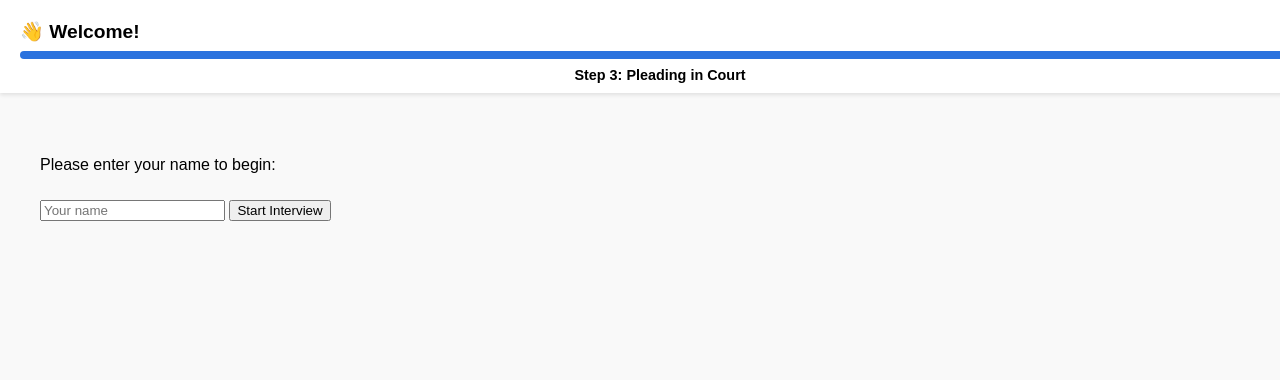
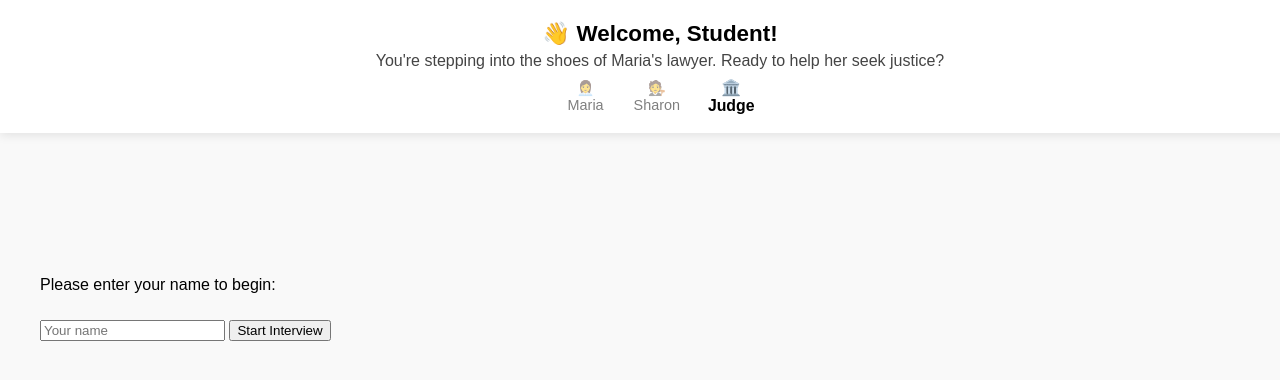
Before and after one commit to g-koe/maria-asylum-simulation, a Flask app: page / in a window 1280 px wide. Shown: the top 380 px of the page. Run offline with Flask 2, Linux system fonts and the light colour scheme; some libraries are stand-ins or nearby versions.

Commit message:
Integrated sticky progress bar and personalized greeting

```diff
--- a/templates/index.html
+++ b/templates/index.html
@@ -6,43 +6,51 @@
   <style>
     body {
       font-family: Arial, sans-serif;
-            background-color: #f9f9f9;
+      background: #f9f9f9;
       margin: 0;
-            padding: 0;
+    }
+    .sticky-header {
+      position: fixed;
+      top: 0;
+      width: 100%;
+      background: #fff;
+      padding: 20px;
+      box-shadow: 0 2px 10px rgba(0, 0, 0, 0.1);
+      z-index: 1000;
+      text-align: center;
+    }
+    .sticky-header h1 {
+      margin: 0;
+      font-size: 1.4em;
+    }
+    .sticky-header p {
+      margin: 5px 0 10px;
+      font-size: 1em;
+      color: #444;
     }
     .progress-container {
-            position: fixed;
-            top: 0;
-            left: 0;
-            width: 100%;
-            background: #fff;
-            z-index: 1000;
-            box-shadow: 0 2px 4px rgba(0,0,0,0.1);
-            padding: 10px 20px;
+      display: flex;
+      justify-content: center;
+      align-items: center;
+      gap: 30px;
+      font-size: 0.9em;
+      margin-top: 10px;
     }
-        .progress-bar {
-            height: 8px;
-            background: #ddd;
-            border-radius: 10px;
-            overflow: hidden;
-            margin: 8px 0;
+    .progress-step {
+      display: flex;
+      flex-direction: column;
+      align-items: center;
+      opacity: 0.5;
+      transition: opacity 0.3s, transform 0.3s;
     }
-        .progress-fill {
-            height: 100%;
-            width: 0;
-            background: #2a72de;
-            transition: width 0.3s ease;
-        }
-        .stage-label {
-            text-align: center;
-            font-size: 0.9em;
+    .progress-step.active {
+      opacity: 1;
+      transform: scale(1.1);
       font-weight: bold;
     }
-        .content {
-            padding: 140px 40px 40px 40px;
-        }
-        h1 {
-            margin-top: 0;
+    .section {
+      padding: 40px;
+      margin-top: 160px;
     }
     img {
       max-width: 300px;
@@ -57,15 +65,10 @@
     button {
       margin-top: 10px;
     }
-        .section {
-            margin-top: 80px;
+    .divider {
+      margin-top: 50px;
       padding-top: 20px;
       border-top: 2px solid #ccc;
-        }
-        .welcome {
-            font-size: 1.2em;
-            font-weight: bold;
-            margin-top: 10px;
     }
   </style>
   <script src="https://cdn.jsdelivr.net/npm/marked/marked.min.js"></script>
@@ -86,23 +89,20 @@
       if (data.status === "ok") {
         document.getElementById("name_input").style.display = "none";
         document.getElementById("chat_interface").style.display = "block";
-                document.getElementById("student_welcome").innerHTML = `👋 Welcome, <strong>${name}</strong>!<br>You're stepping into the shoes of Maria's lawyer. Ready to help her seek justice?`;
+        document.getElementById("displayed_name").textContent = name;
         studentNameSet = true;
       }
     }
 
     async function sendMessage() {
       if (!studentNameSet) return alert("Please enter your name first.");
-
       const userInput = document.getElementById("user_input").value;
       const responseBox = document.getElementById("response");
-
       const res = await fetch("/ask", {
         method: "POST",
         headers: { "Content-Type": "application/json" },
         body: JSON.stringify({ user_input: userInput })
       });
-
       const data = await res.json();
       responseBox.innerHTML += `<div><strong>You:</strong> ${userInput}</div>`;
       responseBox.innerHTML += `<div><strong>Maria:</strong> ${data.response}</div><hr>`;
@@ -111,83 +111,101 @@
 
     async function sendSharonMessage() {
       if (!studentNameSet) return alert("Please enter your name first.");
-
       const userInput = document.getElementById("sharon_input").value;
       const sharonBox = document.getElementById("sharon_response");
-
       const res = await fetch("/ask_sharon", {
         method: "POST",
         headers: { "Content-Type": "application/json" },
         body: JSON.stringify({ user_input: userInput })
       });
-
       const data = await res.json();
       sharonBox.innerHTML += `<div><strong>You:</strong> ${userInput}</div>`;
       sharonBox.innerHTML += `<div><strong>Sharon:</strong><br>${marked.parse(data.response)}</div><hr>`;
       document.getElementById("sharon_input").value = "";
     }
 
-        window.addEventListener("scroll", () => {
-            const progressFill = document.querySelector(".progress-fill");
-            const sections = [
-                document.getElementById("step1"),
-                document.getElementById("step2"),
-                document.getElementById("step3")
-            ];
-            const scroll = window.scrollY + 150;
-            let currentStep = 0;
-            sections.forEach((section, index) => {
-                if (section && scroll >= section.offsetTop) {
-                    currentStep = index + 1;
+    async function sendJudgeMessage() {
+      if (!studentNameSet) return alert("Please enter your name first.");
+      const userInput = document.getElementById("judge_input").value;
+      const judgeBox = document.getElementById("judge_response");
+      const res = await fetch("/submit_pleading", {
+        method: "POST",
+        headers: { "Content-Type": "application/json" },
+        body: JSON.stringify({ user_input: userInput })
+      });
+      const data = await res.json();
+      judgeBox.innerHTML += `<div><strong>Your Pleading:</strong> ${userInput}</div>`;
+      judgeBox.innerHTML += `<div><strong>Judge:</strong><br>${marked.parse(data.response)}</div><hr>`;
+      document.getElementById("judge_input").value = "";
     }
-            });
-            progressFill.style.width = `${(currentStep / sections.length) * 100}%`;
-            document.querySelector(".stage-label").textContent = `Step ${currentStep}: ${["Interviewing Maria", "Lunch with Sharon", "Pleading in Court"][currentStep - 1]}`;
+
+    window.addEventListener("scroll", function () {
+      const scrollY = window.scrollY;
+      const step1 = document.getElementById("step1").offsetTop - 160;
+      const step2 = document.getElementById("step2").offsetTop - 160;
+      const step3 = document.getElementById("step3").offsetTop - 160;
+
+      const icon1 = document.getElementById("step1-icon");
+      const icon2 = document.getElementById("step2-icon");
+      const icon3 = document.getElementById("step3-icon");
+
+      icon1.classList.remove("active");
+      icon2.classList.remove("active");
+      icon3.classList.remove("active");
+
+      if (scrollY >= step3) {
+        icon3.classList.add("active");
+      } else if (scrollY >= step2) {
+        icon2.classList.add("active");
+      } else {
+        icon1.classList.add("active");
+      }
     });
   </script>
 </head>
 <body>
+  <div class="sticky-header">
+    <h1>👋 Welcome, <span id="displayed_name">Student</span>!</h1>
+    <p>You're stepping into the shoes of Maria's lawyer. Ready to help her seek justice?</p>
     <div class="progress-container">
-        <div class="welcome" id="student_welcome">👋 Welcome!</div>
-        <div class="progress-bar"><div class="progress-fill"></div></div>
-        <div class="stage-label">Step 1: Interviewing Maria</div>
+      <div class="progress-step" id="step1-icon">👩‍💼<br>Maria</div>
+      <div class="progress-step" id="step2-icon">🧑‍⚖️<br>Sharon</div>
+      <div class="progress-step" id="step3-icon">🏛️<br>Judge</div>
+    </div>
   </div>
 
-    <div class="content">
-        <div id="name_input">
+  <div class="section" id="name_input" style="margin-top: 220px;">
     <p>Please enter your name to begin:</p>
     <input type="text" id="student_name" placeholder="Your name">
     <button onclick="setStudentName()">Start Interview</button>
   </div>
 
-        <div id="chat_interface" style="display:none;">
-            <h1 id="step1">Interview with Maria</h1>
-            <img src="{{ url_for('static', filename='images/maria_desk.png') }}" alt="Maria the asylum-seeker at the desk">
+  <div class="section" id="chat_interface" style="display:none;">
+    <div class="divider" id="step1">
+      <h2>Interview with Maria</h2>
+      <img src="{{ url_for('static', filename='images/maria_desk.png') }}" alt="Maria at the desk">
       <div><em>{{ initial_message | safe }}</em></div>
-            <hr>
       <div id="response"></div>
       <textarea id="user_input" rows="4" placeholder="Type your question to Maria..."></textarea><br>
       <button onclick="sendMessage()">Send to Maria</button>
+    </div>
 
-            <div class="section" id="step2">
+    <div class="divider" id="step2">
       <h2>Lunch with Sharon</h2>
-                <img src="{{ url_for('static', filename='images/sharon_restaurant.png') }}" alt="Sharon the lawyer at the restaurant">
+      <img src="{{ url_for('static', filename='images/sharon_restaurant.png') }}" alt="Sharon at the restaurant">
       <div><em>{{ sharon_intro | safe }}</em></div>
-                <hr>
       <div id="sharon_response"></div>
       <textarea id="sharon_input" rows="4" placeholder="Ask Sharon a legal question..."></textarea><br>
       <button onclick="sendSharonMessage()">Ask Sharon</button>
     </div>
 
-            <div class="section" id="step3">
-                <h2>Courtroom: Judge Leclerc</h2>
-                <img src="{{ url_for('static', filename='images/judge_courtroom.png') }}" alt="Judge Jean-Marie Leclerc in the courtroom">
+    <div class="divider" id="step3">
+      <h2>Pleading Before the Judge</h2>
+      <img src="{{ url_for('static', filename='images/judge_courtroom.png') }}" alt="Judge in court">
       <div><em>{{ judge_intro | safe }}</em></div>
-                <hr>
       <div id="judge_response"></div>
-                <textarea id="judge_input" rows="4" placeholder="Paste your final pleading here..."></textarea><br>
+      <textarea id="judge_input" rows="6" placeholder="Paste your final pleading here..."></textarea><br>
       <button onclick="sendJudgeMessage()">Submit to Judge</button>
-            </div>
     </div>
   </div>
 </body>
```
Lines whose indentation alone changed are shown as unchanged.
